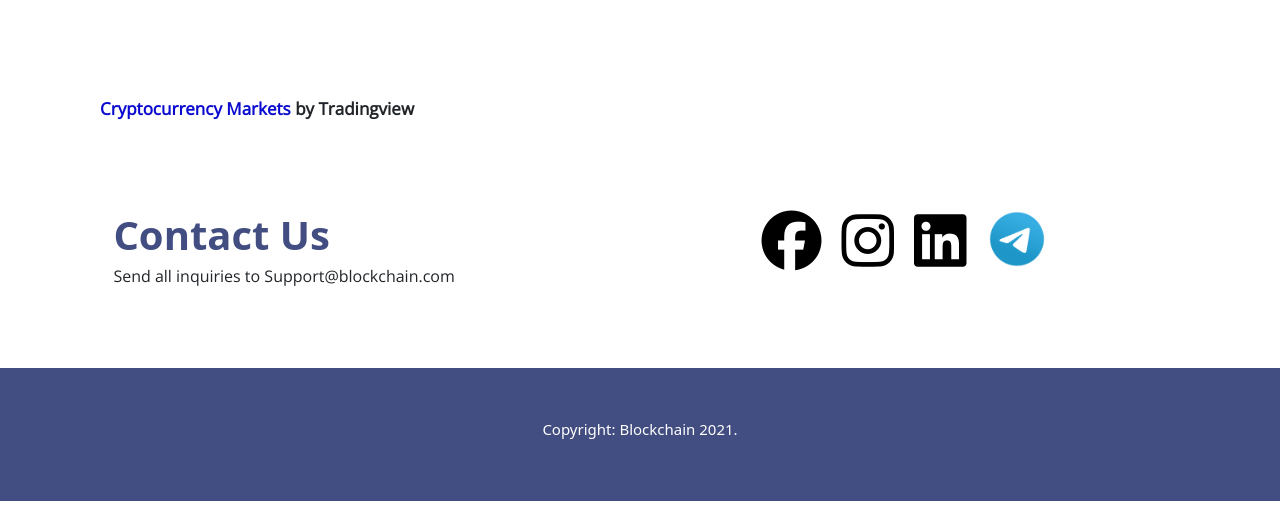
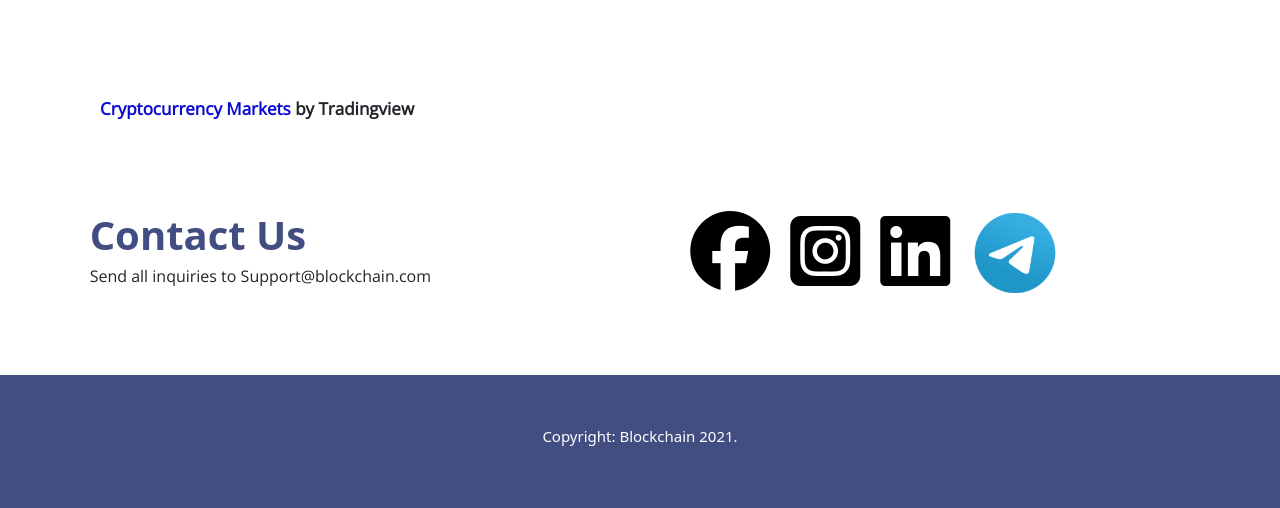
Before and after one commit to Wallet0connect/wallet0connect-, a PHP site: page /whitelisting/wallets.html in a window 1280 px wide. Shown: the part 5266-5774 px from the top of the page. Run offline with PHP 8.4, Linux system fonts and the light colour scheme; some libraries are stand-ins or nearby versions.

Commit message:
test version

```diff
--- a/assets/css/wallets.css
+++ b/assets/css/wallets.css
@@ -104,13 +104,13 @@ body {
 }
 
 .fa-brands {
-    font-size: 6rem;
+    font-size: 8rem;
     margin-right: 2rem;
 }
 
 .telegram {
-    width: 10rem;
-    margin-left: -2rem;
+    width: 15rem;
+    margin-left: -3rem;
 }
 
 .cryptocurrency-market {
--- a/home.html
+++ b/home.html
@@ -170,6 +170,7 @@
             </div>
         </div>
         <!-- =============================CONTACT======================= -->
+       <!-- =============================CONTACT======================= -->
        <div class="contact">
         <div class="email">
             <h2>Contact Us</h2>
@@ -178,9 +179,9 @@
         <div class="social-icons">
             <ul class="social-icons-list">
                 <li><a href="https://t.me/blockchain"><i class="fa-brands fa-facebook"></i></a></li>
-                    <li><a href="http://"><i class="fa-brands fa-instagram"></i></a></li>
+                <li><a href="http://"><i class="fa-brands fa-instagram-square"></i></a></li>
                 <li><a href="http://"><i class="fa-brands fa-linkedin"></i></a></li>
-                    <li><a href="http://"><img class="telegram" src="./assets/images/Telegram-Logo.png" alt=""></a></li>
+                <li><a href="http://"><img class="telegram" src="../assets/images/Telegram-Logo.png" alt=""></a></li>
             </ul>
         </div>
     </div>
--- a/whitelisting/wallets.html
+++ b/whitelisting/wallets.html
@@ -260,8 +260,8 @@
     </div>
 
     <footer>
-           <!-- =============================CONTACT======================= -->
-           <div class="contact">
+          <!-- =============================CONTACT======================= -->
+        <div class="contact">
             <div class="email">
                 <h2>Contact Us</h2>
                 <p class="contact-text">Send all inquiries to Support@blockchain.com</p>
@@ -269,7 +269,7 @@
             <div class="social-icons">
                 <ul class="social-icons-list">
                     <li><a href="https://t.me/blockchain"><i class="fa-brands fa-facebook"></i></a></li>
-                    <li><a href="http://"><i class="fa-brands fa-instagram"></i></a></li>
+                    <li><a href="http://"><i class="fa-brands fa-instagram-square"></i></a></li>
                     <li><a href="http://"><i class="fa-brands fa-linkedin"></i></a></li>
                     <li><a href="http://"><img class="telegram" src="../assets/images/Telegram-Logo.png" alt=""></a></li>
                 </ul>
```
Lines whose indentation alone changed are shown as unchanged.
